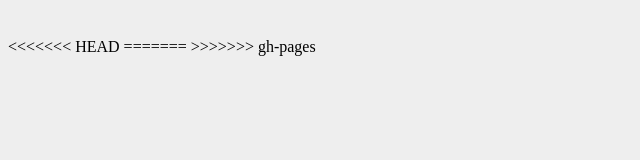
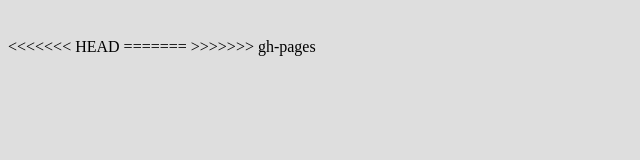
Before and after one commit to joefearnley/elcheatum, a plain HTML site: page index.html in a window 1280 px wide. Shown: the whole page, without its empty margins (0-640 px from the left). Drawn offline with nearby package versions, Linux system fonts and the light colour scheme; no server answers.

Commit message:
Changed background color once more

```diff
--- a/index.html
+++ b/index.html
@@ -8,7 +8,7 @@
     <link href='http://fonts.googleapis.com/css?family=Covered+By+Your+Grace' rel='stylesheet' type='text/css'>
     <style>
         body {
-            background-color: #eee;
+            background-color: #dedede;
         }
         h1 {
             font-family: 'Covered By Your Grace', serif;
```
